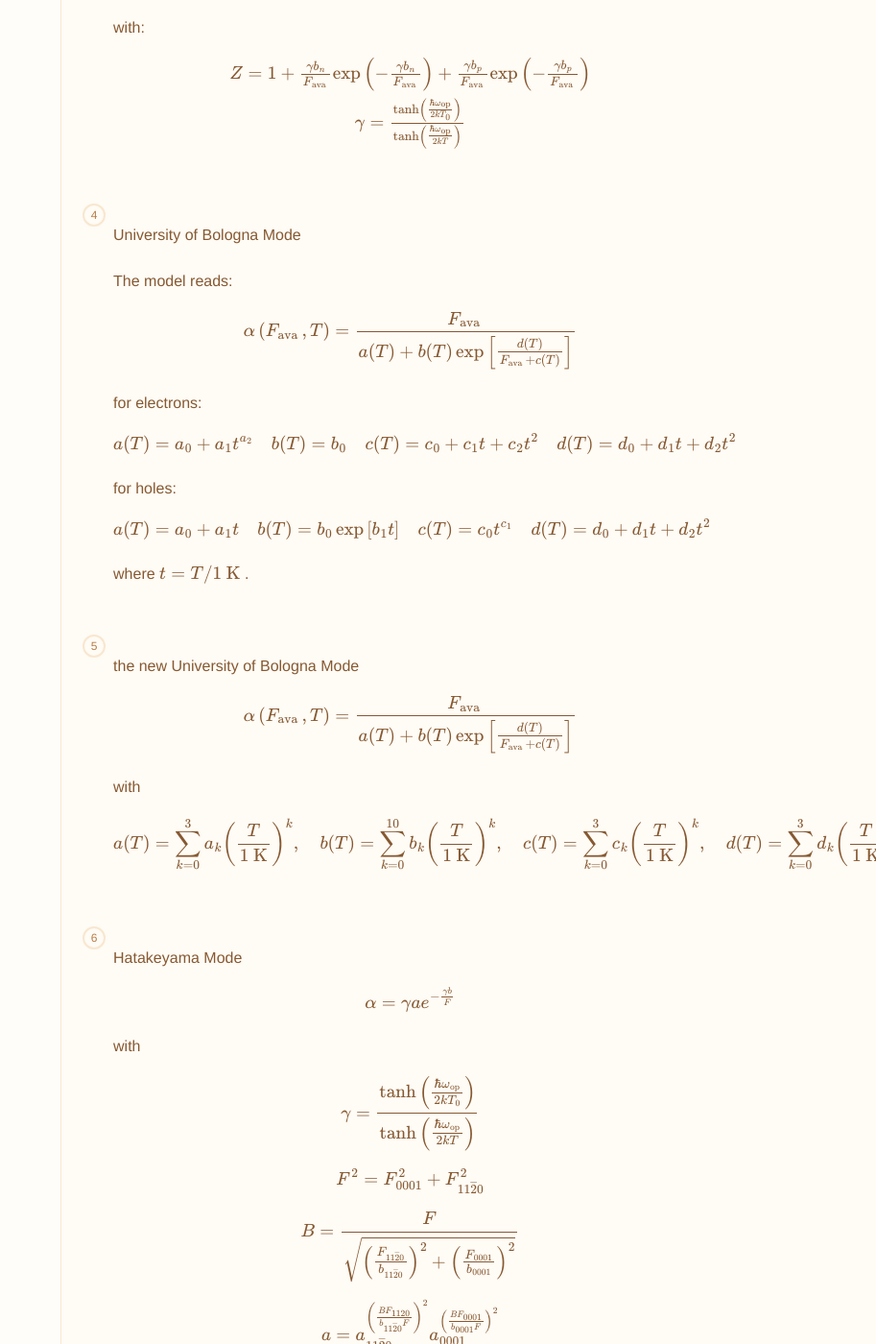
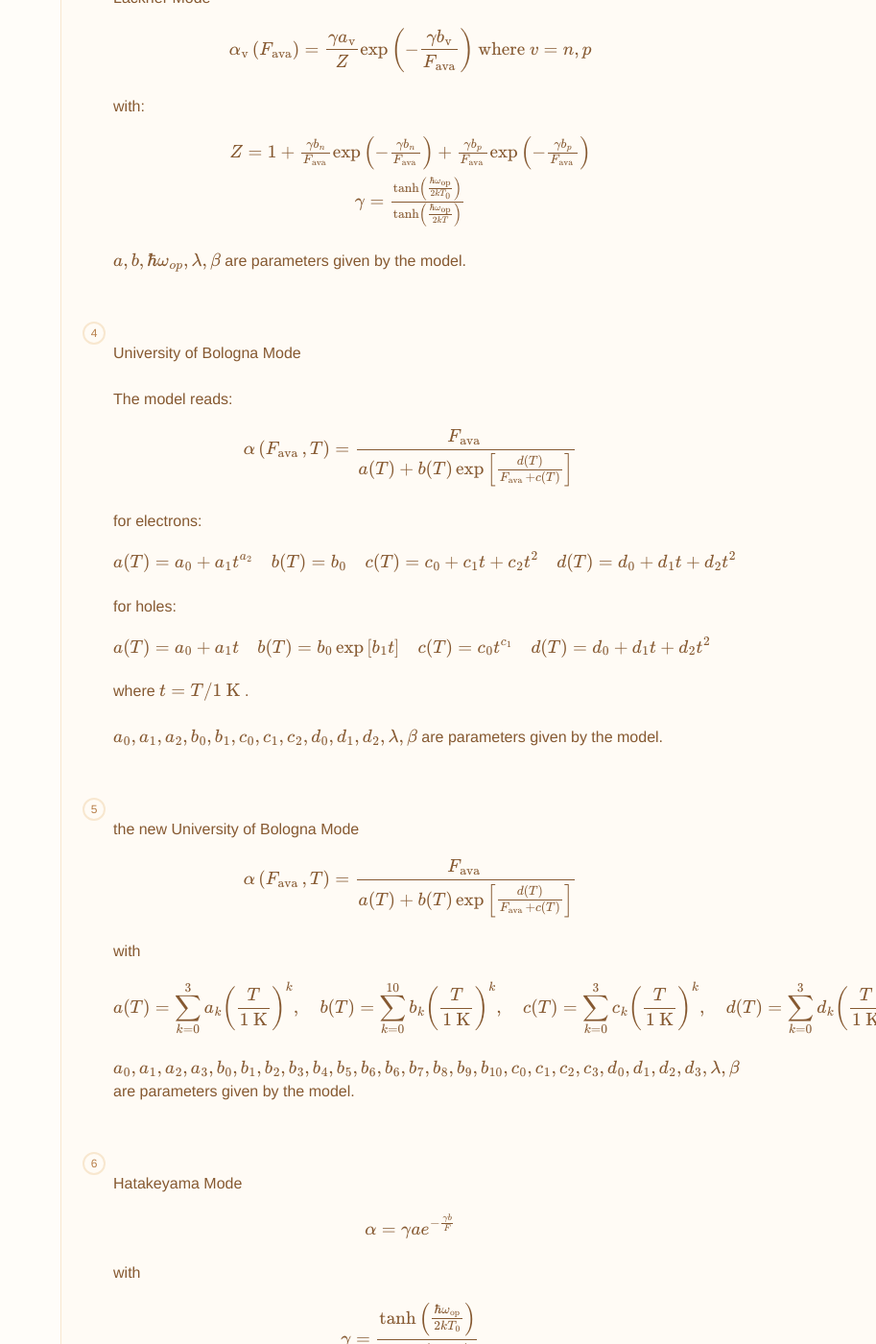
Before and after one commit to dt-np/xteam, a Jekyll site: the page built from _docs/202_silicon.md, in a window 1280 px wide and 1400 px high, scrolled down 2641 px. Shown: the whole window at 96% size, without its empty margins (367-1280 px from the left). Built offline with Jekyll 4.4.1, drawn with Linux system fonts in a browser that asks for light colours; formulas are drawn with MathJax 3; some of the changed text lies outside the part shown.

Commit message:
Update 202_silicon.md
The main content of these models from Sentaurus™ Device UserGuide is added, more detail should be checked on P431 of the UserGuide.

```diff
--- a/_docs/202_silicon.md
+++ b/_docs/202_silicon.md
@@ -61,11 +61,15 @@ There are some Impact Ionization Models and they give the ionization coefficient
       \gamma = \frac{tanh(\frac{\hbar \omega_{op}}{2k T_0})}{tanh(\frac{\hbar \omega_{op}}{2kT})}
       $$
 
+      $$a,b,E_0,\hbar \omega_{op},\lambda,\beta$$ are paremeters given by the model.
+
   2. Okuto–Crowell Mode
 
       $$
       \alpha(F_{ava})=a \cdot \big (1+c(T-T_0) \big )F^{\gamma}_{ava} exp \big [ -\big (\frac{b[1+d(T-T_0)]}{F_{ava}} \big )^{\delta} \big ]
       $$
+
+      $$a,b,c,d,\gamma,\delta,\lambda,\beta$$ are parameters given by the model.
 
   3. Lackner Mode
 
@@ -81,6 +85,8 @@ There are some Impact Ionization Models and they give the ionization coefficient
       \gamma=\frac{\tanh \left(\frac{\hbar \omega_{\mathrm{op}}}{2 k T_{0}}\right)}{\tanh \left(\frac{\hbar \omega_{\mathrm{op}}}{2 k T}\right)}
       \end{array}
       $$
+
+      $$a,b,\hbar \omega_{op},\lambda,\beta$$ are parameters given by the model.
 
   4. University of Bologna Mode
 
@@ -104,6 +110,7 @@ There are some Impact Ionization Models and they give the ionization coefficient
 
       where $$t=T / 1 \mathrm{~K}$$ .
 
+      $$a_0,a_1,a_2,b_0,b_1,c_0,c_1,c_2,d_0,d_1,d_2,\lambda,\beta$$ are parameters given by the model.
 
   5. the new University of Bologna Mode
 
@@ -116,6 +123,8 @@ There are some Impact Ionization Models and they give the ionization coefficient
       $$
       a(T)=\sum_{k=0}^{3} a_{k}\left(\frac{T}{1 \mathrm{~K}}\right)^{k}, \quad b(T)=\sum_{k=0}^{10} b_{k}\left(\frac{T}{1 \mathrm{~K}}\right)^{k}, \quad c(T)=\sum_{k=0}^{3} c_{k}\left(\frac{T}{1 \mathrm{~K}}\right)^{k}, \quad d(T)=\sum_{k=0}^{3} d_{k}\left(\frac{T}{1 \mathrm{~K}}\right)^{k}
       $$
+
+       $$a_0,a_1,a_2,a_3,b_0,b_1,b_2,b_3,b_4,b_5,b_6,b_6,b_7,b_8,b_9,b_{10},c_0,c_1,c_2,c_3,d_0,d_1,d_2,d_3,\lambda,\beta$$ are parameters given by the model.
 
   6. Hatakeyama Mode
 
@@ -148,6 +157,8 @@ There are some Impact Ionization Models and they give the ionization coefficient
       \end{array}
       $$
 
+      $$a_{0001},a_{11 \overline{2} 0},b_{0001},b_{11 \overline{2} 0},\hbar \omega_{op},\theta$$ are parameters given by the model.
+
 **Reference**
 
 [2] Sentaurus™ Device UserGuide Version P-2019.03, March 2019
```
